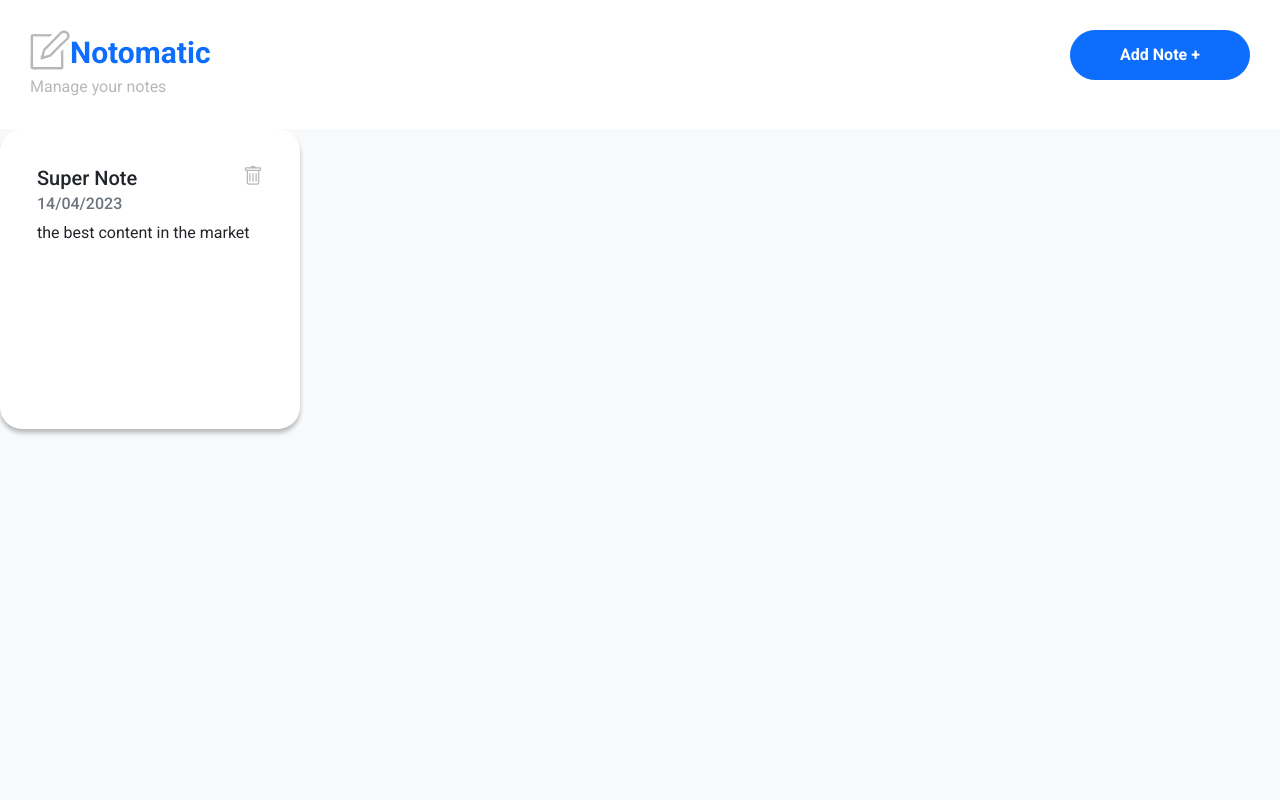
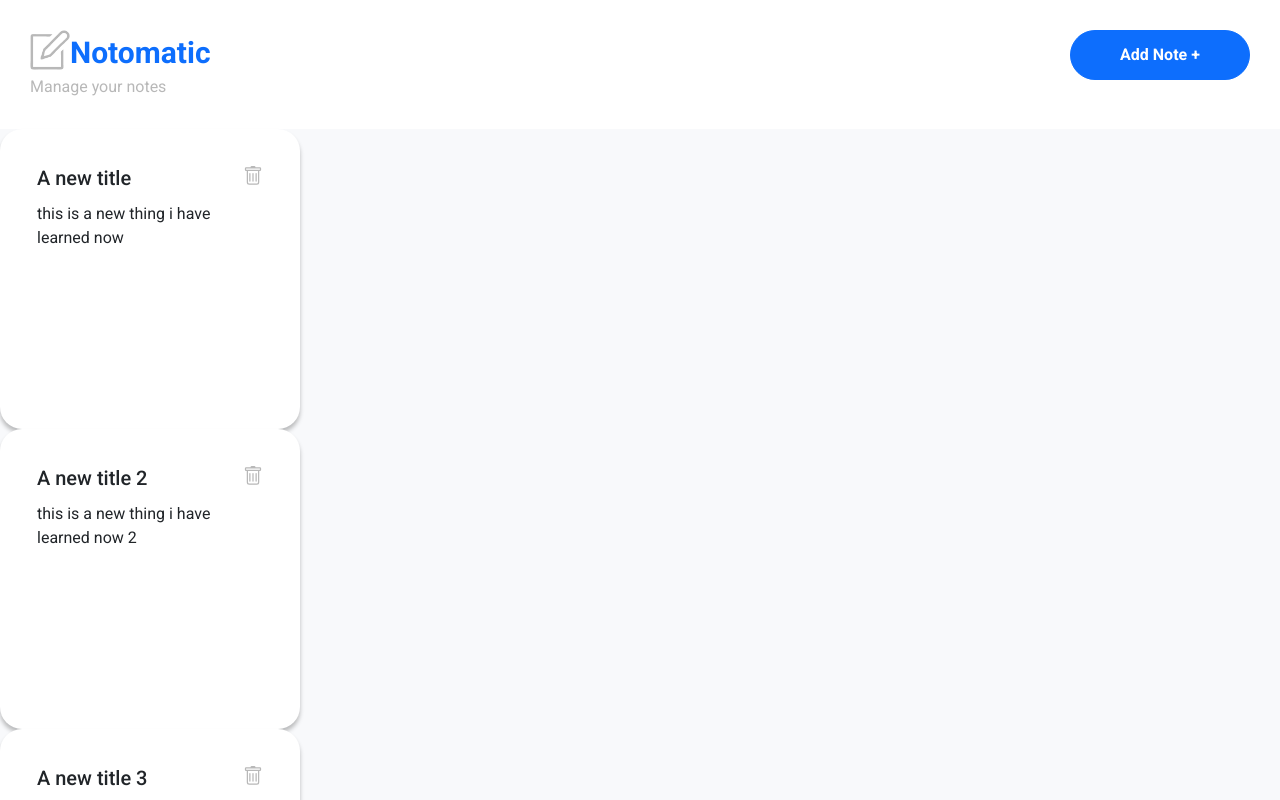
Before and after one commit to avneesh-jha/notomatic, a React (Create React App) app: page / in a window 1280 px wide. Shown: the top 800 px of the page. Built offline with nearby package versions, Linux system fonts and the light colour scheme; data requests are answered from the project's data file.

Commit message:
fix:list of notes rendered

```diff
--- /dev/null
+++ b/src/containers/NoteList.jsx
@@ -0,0 +1,24 @@
+import { useSelector } from "react-redux";
+import { useNavigate } from "react-router-dom";
+import { TextCard } from "../components/TextCard/TextCard";
+
+export function NoteList() {
+  const noteList = useSelector((store) => store.noteSlice.noteList);
+  const navigate = useNavigate();
+
+  return (
+    <div>
+      {noteList.map((note) => {
+        return (
+          <TextCard
+            title={note.title}
+            subtitle={note.subtitle}
+            content={note.content}
+            onClick={() => navigate("note/" + note.id)}
+            onClickTrash={() => alert("onClickTrash()")}
+          />
+        );
+      })}
+    </div>
+  );
+}
--- a/src/pages/NoteBrowse/NoteBrowse.jsx
+++ b/src/pages/NoteBrowse/NoteBrowse.jsx
@@ -1,17 +1,9 @@
-import { TextCard } from "../../components/TextCard/TextCard";
+import { NoteList } from "../../containers/NoteList";
 
 export function NoteBrowse() {
   return (
     <div>
-      <TextCard
-        title="Super Note"
-        subtitle="14/04/2023"
-        content="the best content in the market"
-        onClick={() => {
-          alert("on click event");
-        }}
-        onClickTrash={() => alert("on ClickTrash event")}
-      />
+      <NoteList />
     </div>
   );
 }
--- a/src/store/index.js
+++ b/src/store/index.js
@@ -3,6 +3,6 @@ import { notesReducer } from "./notes/notes-slice";
 
 export const store = configureStore({
   reducer: {
-    notesSlice: notesReducer,
+    noteSlice: notesReducer,
   },
 });
```
Also changed, not shown: src/containers/style.module.css (added).
